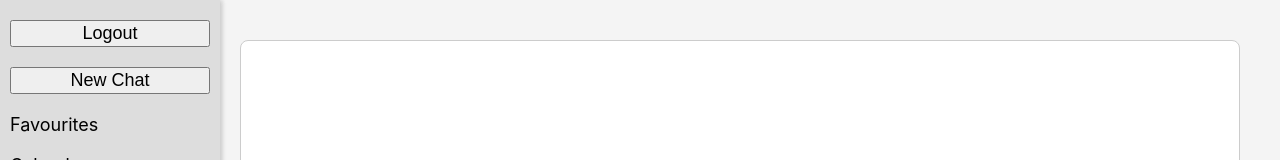
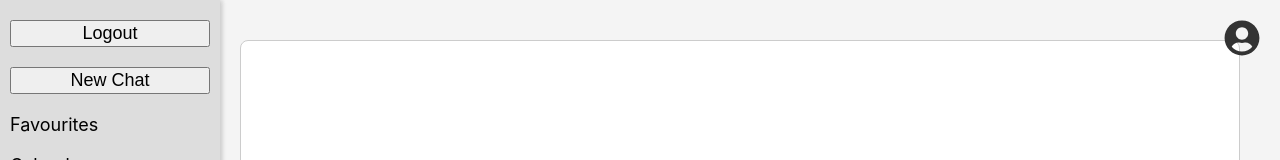
Before and after one commit to danielwilson14/The-Pinnacle, a React (Create React App) app in the folder frontend/: page /chat in a window 1280 px wide. Shown: the top 160 px of the page. Built offline with nearby package versions, Linux system fonts and the light colour scheme.

Commit message:
user icon introduced into corner of the screen

```diff
--- a/frontend/package.json
+++ b/frontend/package.json
@@ -10,6 +10,7 @@
     "react": "^18.3.1",
     "react-calendar": "^5.1.0",
     "react-dom": "^18.3.1",
+    "react-icons": "^5.4.0",
     "react-modal": "^3.16.1",
     "react-router-dom": "^7.0.2",
     "react-scripts": "5.0.1",
--- a/frontend/src/components/Layout.js
+++ b/frontend/src/components/Layout.js
@@ -1,5 +1,6 @@
 import React from 'react';
 import Navbar from './Navbar';
+import ProfileIcon from './ProfileIcon';
 import { useLocation } from 'react-router-dom';
 
 function Layout({ children }) {
@@ -9,6 +10,7 @@ function Layout({ children }) {
     return (
         <div style={styles.layout}>
             {!hideNavbar && <Navbar />} {/* Only show Navbar on certain pages */}
+            {!hideNavbar && <ProfileIcon />} {/* Show ProfileIcon on pages with Navbar */}
             <div
                 style={{
                     ...styles.content,
--- /dev/null
+++ b/frontend/src/components/ProfileIcon.js
@@ -0,0 +1,20 @@
+import React from "react";
+import { useNavigate } from "react-router-dom";
+import "../styles/ProfileIcon.css";
+import { FaUserCircle } from "react-icons/fa";
+
+const ProfileIcon = () => {
+  const navigate = useNavigate();
+
+  const handleIconClick = () => {
+    console.log("Profile icon clicked");
+  };
+
+  return (
+    <div className="profile-icon-container" onClick={handleIconClick}>
+      <FaUserCircle className="profile-icon" />
+    </div>
+  );
+};
+
+export default ProfileIcon;
--- /dev/null
+++ b/frontend/src/styles/ProfileIcon.css
@@ -0,0 +1,18 @@
+.profile-icon-container {
+    position: fixed;
+    top: 20px;
+    right: 20px;
+    z-index: 1000;
+    cursor: pointer;
+  }
+
+  .profile-icon {
+    font-size: 36px;
+    color: #333;
+    transition: transform 0.2s ease-in-out, color 0.2s ease-in-out;
+  }
+
+  .profile-icon:hover {
+    transform: scale(1.2);
+    color: #6abf69;
+  }
--- a/package.json
+++ b/package.json
@@ -1,5 +1,6 @@
 {
   "dependencies": {
+    "react-icons": "^5.4.0",
     "react-router-dom": "^7.0.2"
   }
 }
```
Also changed, not shown: 2 other files (tests, documents, lock files or other folders).
